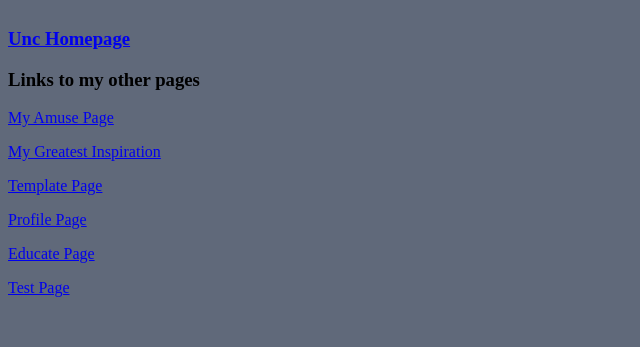
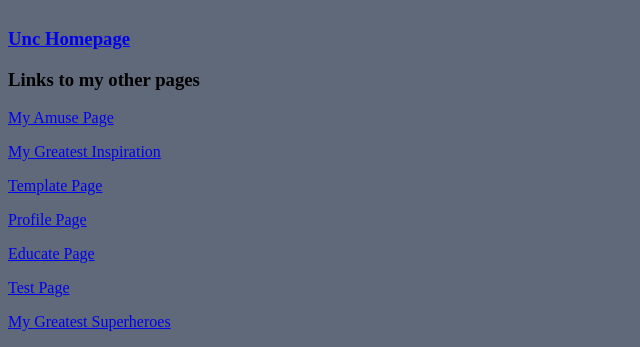
Before and after one commit to Dfigures/DeonFiguresJr.github.io, a plain HTML site: page index.html in a window 1280 px wide. Shown: the part 745-1092 px from the top of the page, without its empty margins (0-640 px from the left). Before the commit the page ends 1058 px from the top, so only its background shows below. Drawn offline with Linux system fonts and the light colour scheme.

Commit message:
Update index.html

```diff
--- a/index.html
+++ b/index.html
@@ -53,3 +53,8 @@
       <a href="https://Dfigures.github.io/test.html">Test Page</a>
     </p>
 </section>
+<section>
+    <p>
+      <a href="https://Dfigures.github.io/superhero.html">My Greatest Superheroes</a>
+    </p>
+</section>
```
